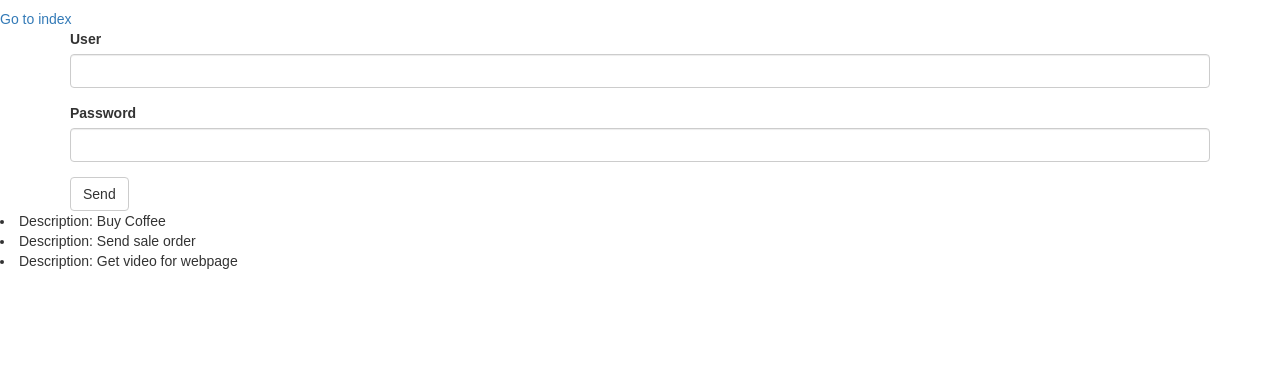
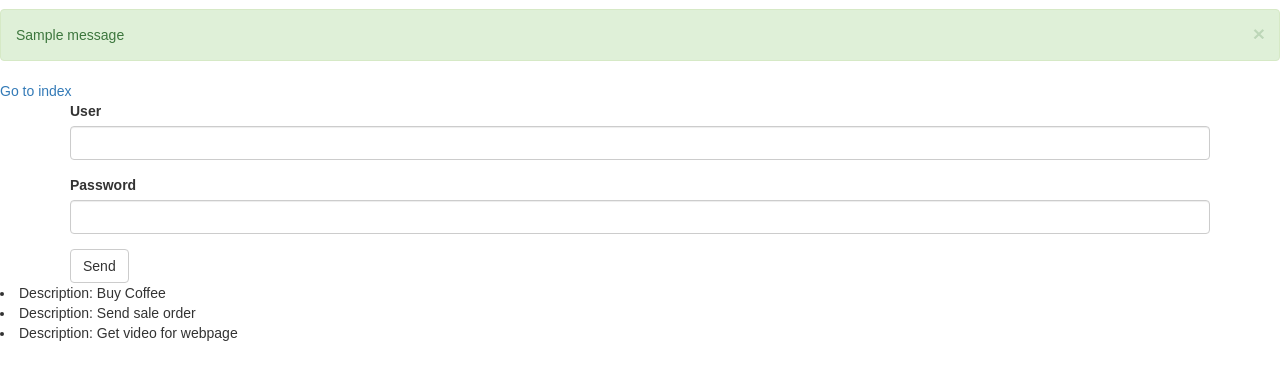
Before and after one commit to sleatherv/TODO-App, a Flask app: page /hello in a window 1280 px wide. Shown: the part 63-443 px from the top of the page. Run offline with Flask 2, Linux system fonts and the light colour scheme; one stand-in notice (Sample message) is shown; some libraries are stand-ins or nearby versions.

Commit message:
Aprendemos a desplegar flashes, alerts

```diff
--- a/main.py
+++ b/main.py
@@ -1,4 +1,4 @@
-from flask import Flask, request, redirect, make_response, render_template, session, url_for
+from flask import Flask, request, redirect, make_response, render_template, session, url_for, flash
 from flask_bootstrap import Bootstrap
 from flask_wtf import FlaskForm
 from flask_wtf.csrf import CSRFProtect
@@ -66,6 +66,7 @@ def hello():
         username = login_form.username.data #obtenemos el username
         session['username']= username #lo guardamos en la sesion para enviarlo al contexto
 
+        flash('Successfully Registered')
         return redirect(url_for('index'))
     # rendereamos el template con las variables que se requieran desde el contexto
     return render_template('hello.html', **context)
--- a/templates/base.html
+++ b/templates/base.html
@@ -11,6 +11,14 @@
 {% block navbar %}
 {% include 'navbar.html' %}
 {% endblock %}
-{% block content %}
-{% endblock%}
+{% for message in get_flashed_messages() %}
+<div class="alert alert-success alert-dismissible">
+    <button type="button" data-dismiss="alert" class="close">&times;</button>
+    {{ message }}
+</div>
+{% endfor %}
+{% block content %} {% endblock%}
+{% block scripts %}
+{{ super() }}
 {% endblock %}
+{% endblock %}
```
